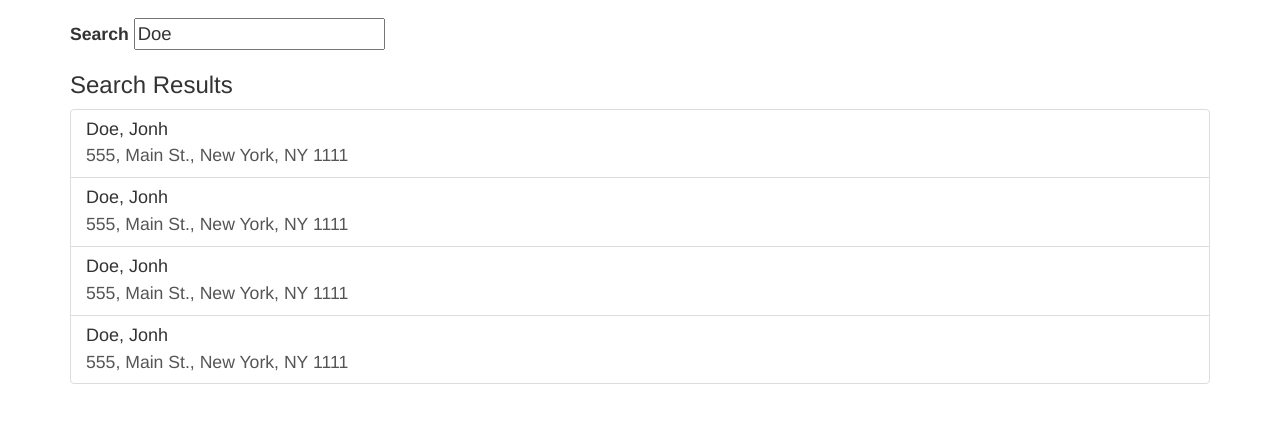
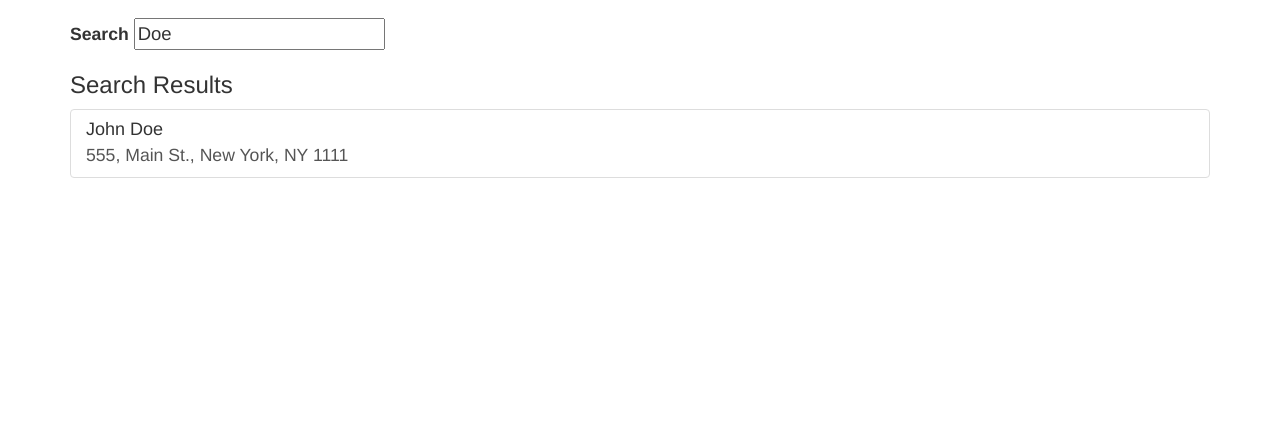
Before and after one commit to gusdepaula/angularjs, a website: page index.html in a window 1280 px wide. Shown: the part 54-476 px from the top of the page. Drawn offline with nearby package versions, Linux system fonts and the light colour scheme; some packages are replaced by stand-ins of ours.

Commit message:
Scope @, =, and other obtuse symbols

```diff
--- a/app.js
+++ b/app.js
@@ -19,8 +19,11 @@ myApp.config(function($routeProvider){
     })
 });
 
-myApp.controller('mainController', ['$scope', '$location', '$log', function($scope, $location, $lo){
-
+myApp.controller('mainController', ['$scope', '$location', '$log', function($scope, $location, $log){
+    $scope.person = {
+        name: 'John Doe',
+        address: '555, Main St., New York, NY 1111'
+    }
 }]);
 
 myApp.controller('secondController', ['$scope', '$location', '$log', '$routeParams', function($scope, $location, $log, $routeParam){
@@ -31,6 +34,10 @@ myApp.directive('searchResult', function(){
     return {
         restrict: 'AECM',
         templateUrl: 'directives/searchResult.html',
-        replace:true
+        replace:true,
+        scope: {
+            personName: "@",
+            personAddress: "@"
+        }
     }
 });
--- a/directives/searchResult.html
+++ b/directives/searchResult.html
@@ -1,4 +1,4 @@
 <a href="#" class="list-group-item">
-    <h4 class="list-group-item-heading">Doe, Jonh</h4>
-    <p class="list-group-item-text">555, Main St., New York, NY 1111</p>
+    <h4 class="list-group-item-heading">{{ personName }}</h4>
+    <p class="list-group-item-text">{{ personAddress }}</p>
 </a>
--- a/pages/main.html
+++ b/pages/main.html
@@ -4,8 +4,5 @@
 <h3>Search Results</h3>
 
 <div class="list-group">
-    <search-result></search-result>
-    <div search-result></div>
-    <div class="search-result"></div>
-    <!-- directive: search-result -->
+    <search-result person-name="{{person.name}}" person-address="{{person.address}}"></search-result>
 </div>
```
